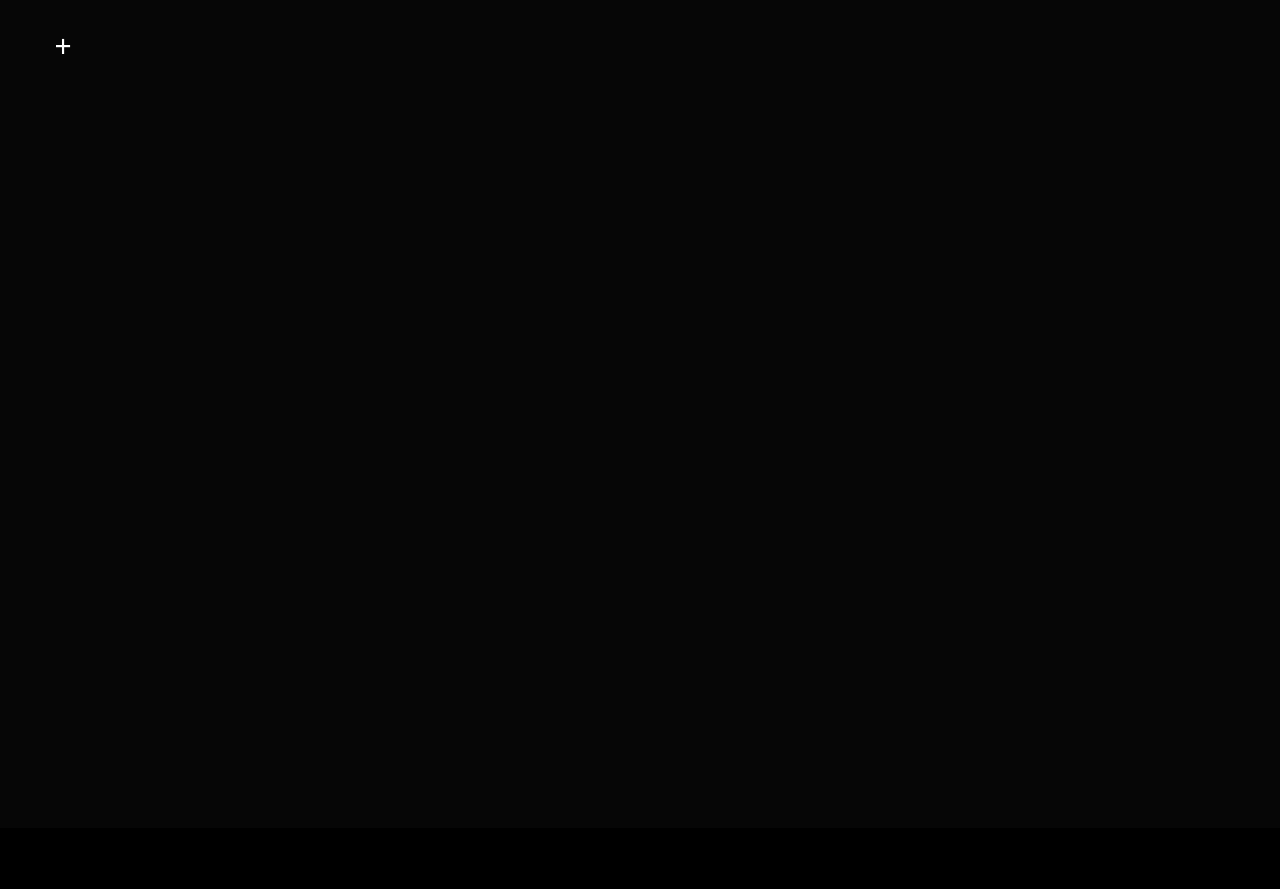
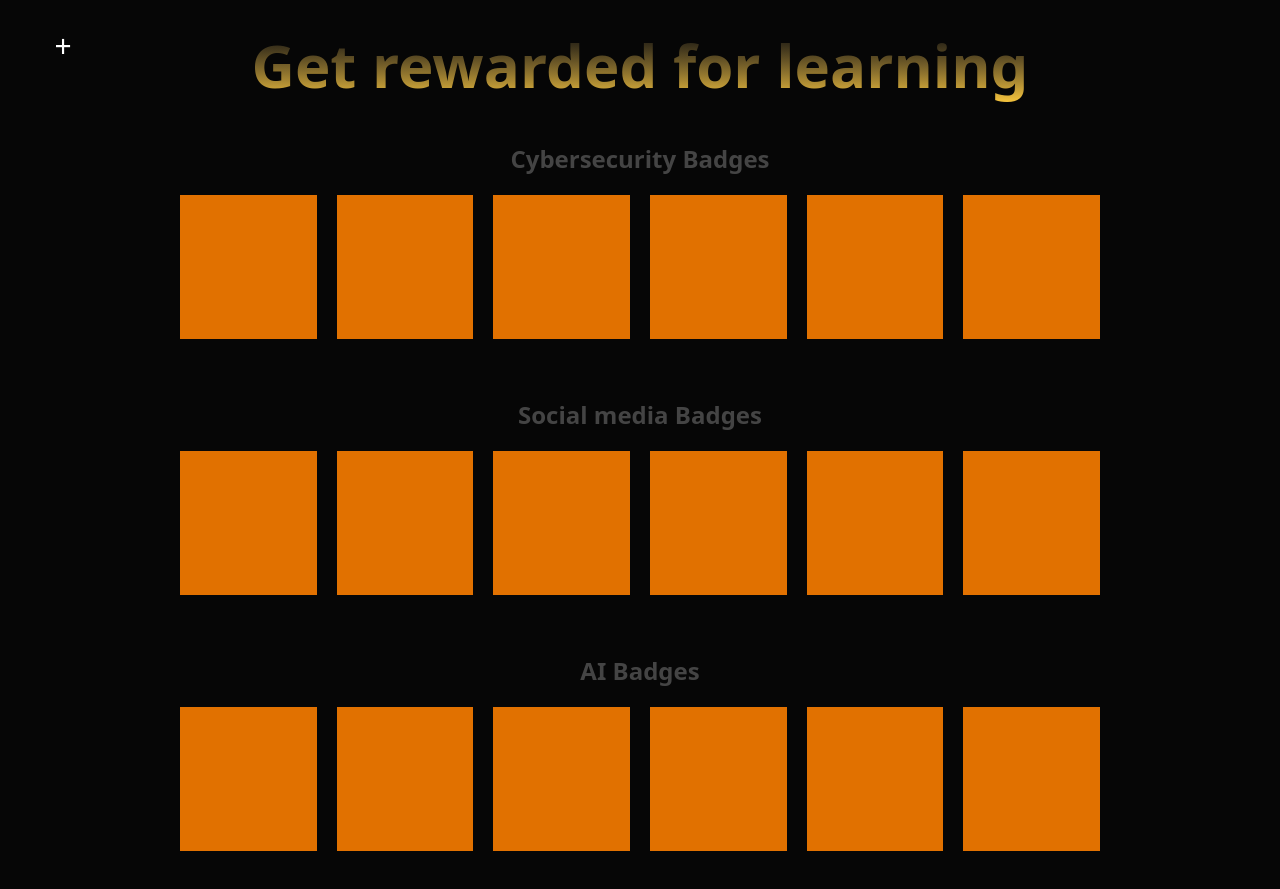
Before and after one commit to gopher93185789/quizzy, a Next.js app: page / in a window 1280 px wide. Shown: the part 2320-3209 px from the top of the page. Before the commit the page ends 3148 px from the top, so only its background shows below. Built offline with nearby package versions, Linux system fonts and the light colour scheme.

Commit message:
created trpohy section and added placeholders for badges

```diff
--- a/src/app/page.tsx
+++ b/src/app/page.tsx
@@ -4,7 +4,7 @@ import { Spotlight } from "@/components/Spotlight";
 import { TextCard } from "@/components/TextCard";
 import Link from "next/link";
 
-export default function Home() {
+const HeroSection = () => {
   return (
     <>
       <div className="fixed hidden lg:flex z-10 left-0 h-full w-16 border border-white/10 border-l-0 border-y-0" />
@@ -28,29 +28,19 @@ export default function Home() {
           </Link>
         </div>
       </div>
+    </>
+  );
+};
 
-      <div className="w-full h-76 lg:h-175 bg-grid relative p-0 m-0 flex overflow-hidden items-center justify-center">
-        <div className="h-1/4 -bottom-3 lg:bottom-0 z-5 w-full absolute bg-gradient-to-t from-primary" />
-        <div className="absolute w-full -bottom-15 h-full">
-          <div className="w-full h-full flex items-center justify-center">
-            <div className="bg-black shadow-outset  w-300 aspect-video overflow-hidden rounded-lg rotate-2">
-              {/* placeholder app demo should go here */}
-              <iframe
-                src="https://www.youtube.com/embed/fRk6K-H1Lxc?autoplay=1&loop=1&playlist=fRk6K-H1Lxc"
-                className="h-full w-full"
-                allow="autoplay; encrypted-media"
-              />
-            </div>
-          </div>
-        </div>
-      </div>
-
+const CardSection = () => {
+  return (
+    <>
       <div className="w-full flex flex-col items-center py-20 bg-primary">
         <PlusSideBar />
         <div className="flex flex-col px-5 lg:flex-row justify-center gap-5 w-full h-full">
           <TextCard
             title="Cybersecurity"
-            titleColor="text-orange-600"
+            titleColor="text-accent"
             text="              Test your knowledge on digital security, ethical hacking,
               encryption, and best practices to stay safe online."
           >
@@ -76,10 +66,96 @@ export default function Home() {
           </TextCard>
         </div>
       </div>
+    </>
+  );
+};
 
-      <div className="h-screen w-full bg-primary">
+const TrophySection = () => {
+  return (
+    <>
+      <div className="h-fit w-full flex flex-col gap-5 pb-20 items-center bg-primary">
         <PlusSideBar />
+        <p className="text-4xl lg:text-6xl leading-tight  font-bold text-center bg-clip-text text-transparent antialiased bg-gradient-to-b from-neutral-950 to-[#F8C63D]">
+          Get rewarded for learning
+        </p>
+        <div className="flex group flex-col w-3/4 p-5 gap-5 ">
+          <p className="text-white/25 w-full text-center text-2xl font-bold">
+            <span className="group-hover:text-accent duration-300 ease-in-out">
+              Cybersecurity
+            </span>{" "}
+            Badges
+          </p>
+          <div className="w-full flex flex-row gap-5 justify-center">
+            <div className="size-36 bg-amber-600"></div>
+            <div className="size-36 bg-amber-600"></div>
+            <div className="size-36 bg-amber-600"></div>
+            <div className="size-36 bg-amber-600"></div>
+            <div className="size-36 bg-amber-600"></div>
+            <div className="size-36 bg-amber-600"></div>
+          </div>
+        </div>
+
+        <div className="flex group flex-col w-3/4 p-5 gap-5">
+          <p className="text-white/25 w-full text-center text-2xl font-bold">
+            <span className="group-hover:text-blue-500 duration-300 ease-in-out">
+              Social media
+            </span>{" "}
+            Badges
+          </p>
+          <div className="w-full flex flex-row gap-5 justify-center ">
+            <div className="size-36 bg-amber-600"></div>
+            <div className="size-36 bg-amber-600"></div>
+            <div className="size-36 bg-amber-600"></div>
+            <div className="size-36 bg-amber-600"></div>
+            <div className="size-36 bg-amber-600"></div>
+            <div className="size-36 bg-amber-600"></div>
+          </div>
+        </div>
+
+        <div className="flex group flex-col w-3/4 p-5 gap-5">
+          <p className="text-white/25 w-full text-center text-2xl font-bold">
+            <span className="group-hover:text-yellow-200 duration-300 ease-in-out">
+              AI
+            </span>{" "}
+            Badges
+          </p>
+          <div className="w-full flex flex-row gap-5 justify-center ">
+            <div className="size-36 bg-amber-600"></div>
+            <div className="size-36 bg-amber-600"></div>
+            <div className="size-36 bg-amber-600"></div>
+            <div className="size-36 bg-amber-600"></div>
+            <div className="size-36 bg-amber-600"></div>
+            <div className="size-36 bg-amber-600"></div>
+          </div>
+        </div>
       </div>
     </>
   );
+};
+
+export default function Home() {
+  return (
+    <>
+      <HeroSection />
+
+      <div className="w-full h-76 lg:h-175 bg-grid relative p-0 m-0 flex overflow-hidden items-center justify-center">
+        <div className="h-1/4 -bottom-3 lg:bottom-0 z-5 w-full absolute bg-gradient-to-t from-primary" />
+        <div className="absolute w-full -bottom-15 h-full">
+          <div className="w-full h-full flex items-center justify-center">
+            <div className="bg-black shadow-outset  w-300 aspect-video overflow-hidden rounded-lg rotate-2">
+              {/* placeholder app demo should go here */}
+              <iframe
+                src="https://www.youtube.com/embed/fRk6K-H1Lxc?autoplay=1&loop=1&playlist=fRk6K-H1Lxc"
+                className="h-full w-full"
+                allow="autoplay; encrypted-media"
+              />
+            </div>
+          </div>
+        </div>
+      </div>
+
+      <CardSection />
+      <TrophySection />
+    </>
+  );
 }
```
